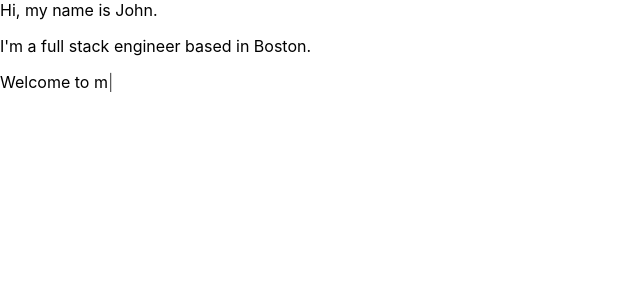
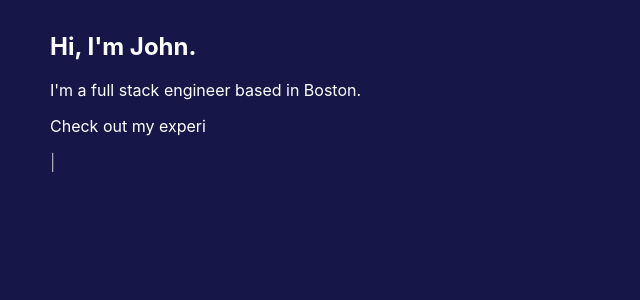
Before and after one commit to johngalimi/me, a React (Create React App) app in the folder me/: page / in a window 1280 px wide. Shown: the top 300 px of the page, without its empty margins (0-640 px from the left). Built offline with nearby package versions, Linux system fonts and the light colour scheme.

Commit message:
created main page

```diff
--- a/me/src/App.css
+++ b/me/src/App.css
@@ -37,8 +37,12 @@
   }
 }
 
+* {
+	background-color: #161748;
+	margin-left: 10px;
+}
+
 .TypistWelcome {
-	&-main {
-		font-size:100em;
-	}
+	margin-top: 2.5%;
+	color: #ffffff;
 }
--- a/me/src/App.js
+++ b/me/src/App.js
@@ -1,22 +1,19 @@
 import React from 'react';
 import Typist from 'react-typist';
 import '/home/galimijohn/me/me/node_modules/react-typist/dist/Typist.css';
+import './App.css'
 
 function App() {
 	return (
-		<div className = 'TypistWelcome'>
-			<Typist
-				className = 'TypistWelcome-main'
-			>
-				<span>Hi, my name is John.</span>
-				<br />
-				<div className = 'container'>
+		<React.Fragment>
+			<div className = 'TypistWelcome'>
+				<Typist cursor = {{ hideWhenDone: true }}>
+					<h2>Hi, I'm John.</h2>
 					<p>I'm a full stack engineer based in Boston.</p>
-				</div>
-				Welcome to my website!
-			</Typist>
-		</div>
-
+					<p>Check out my experience and projects below...</p>
+				</Typist>
+			</div>
+		</React.Fragment>
 	);
 };
 
```
